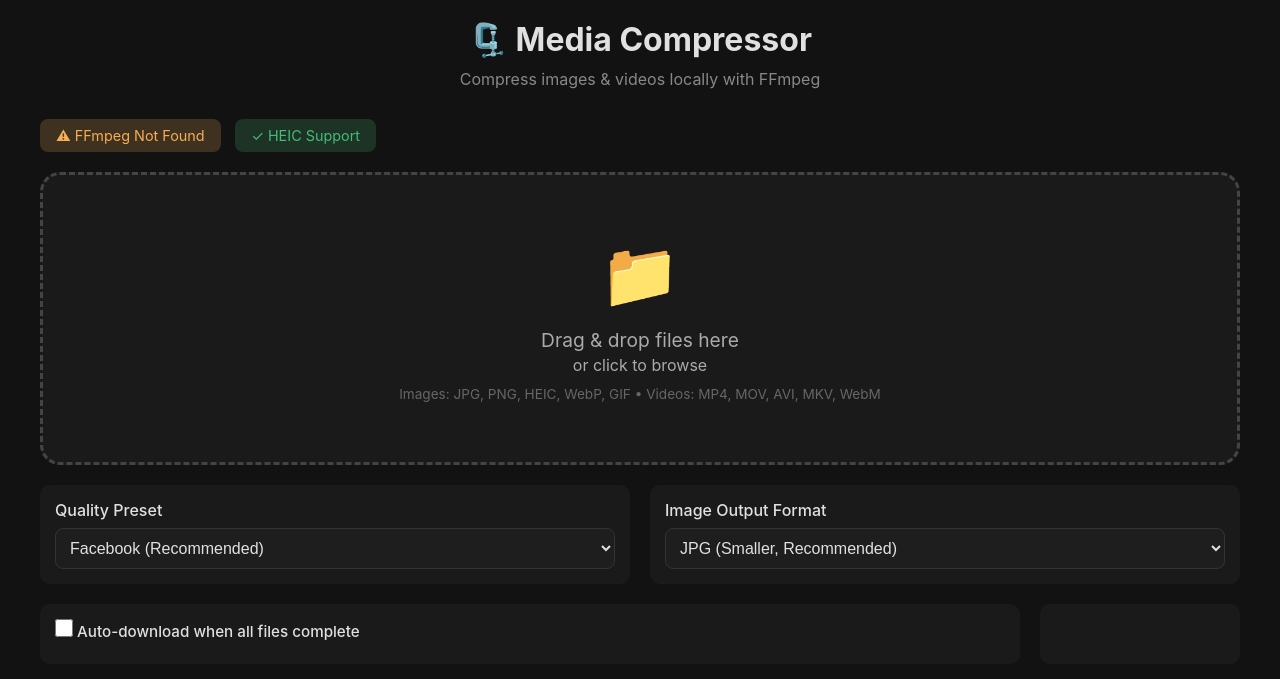
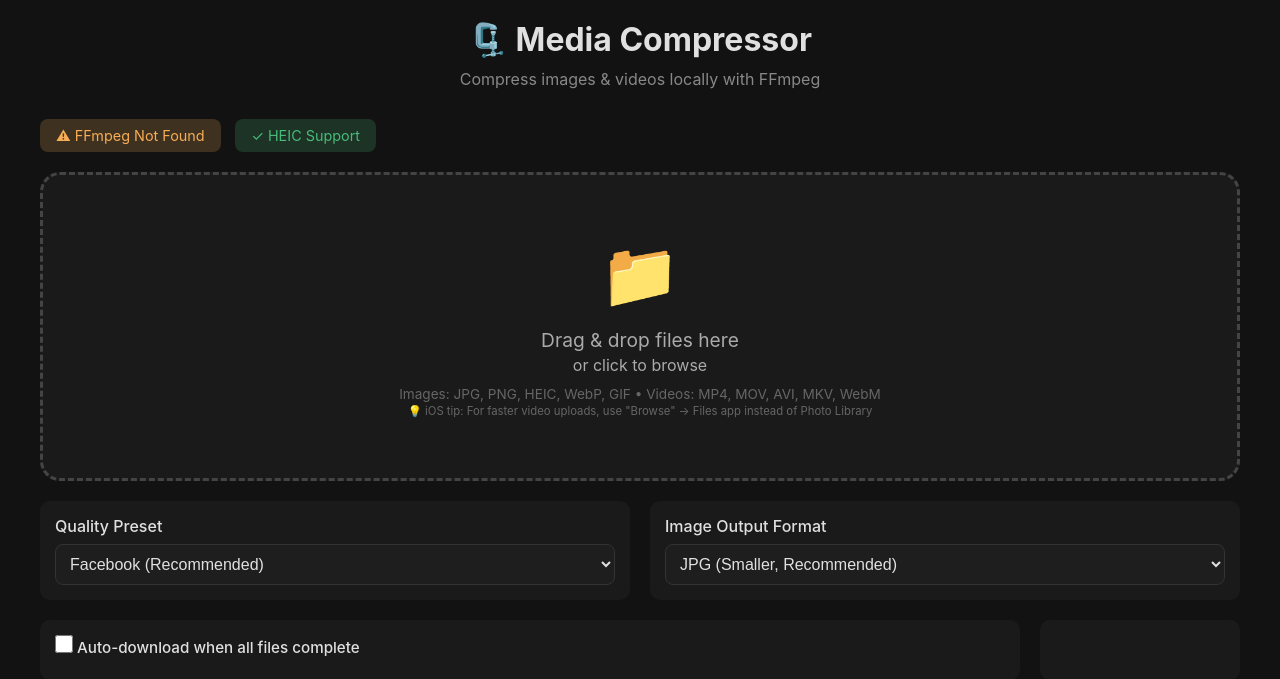
Before and after one commit to haphantran/zip_image_video, a FastAPI app: page / in a window 1280 px wide. Shown: the top 679 px of the page. Run offline with FastAPI, Linux system fonts and the light colour scheme; data that the repository does not hold is empty; some libraries are stand-ins or nearby versions.

Commit message:
fix: simplify file accept attribute and add iOS tip for faster uploads

```diff
--- a/app/templates/index.html
+++ b/app/templates/index.html
@@ -428,9 +428,10 @@
             </div>
             <div class="drop-zone-formats">
                 Images: JPG, PNG, HEIC, WebP, GIF • Videos: MP4, MOV, AVI, MKV, WebM
+                <br><small style="color: #666;">💡 iOS tip: For faster video uploads, use "Browse" → Files app instead of Photo Library</small>
             </div>
             <input type="file" class="file-input" id="fileInput"
-                   accept="image/jpeg,image/png,image/gif,image/webp,image/heic,image/heif,video/mp4,video/quicktime,video/x-msvideo,video/x-matroska,video/webm,.jpg,.jpeg,.png,.gif,.webp,.heic,.heif,.mp4,.mov,.avi,.mkv,.webm" multiple>
+                   accept="image/*,video/*" multiple>
         </div>
 
         <div class="options">
```
